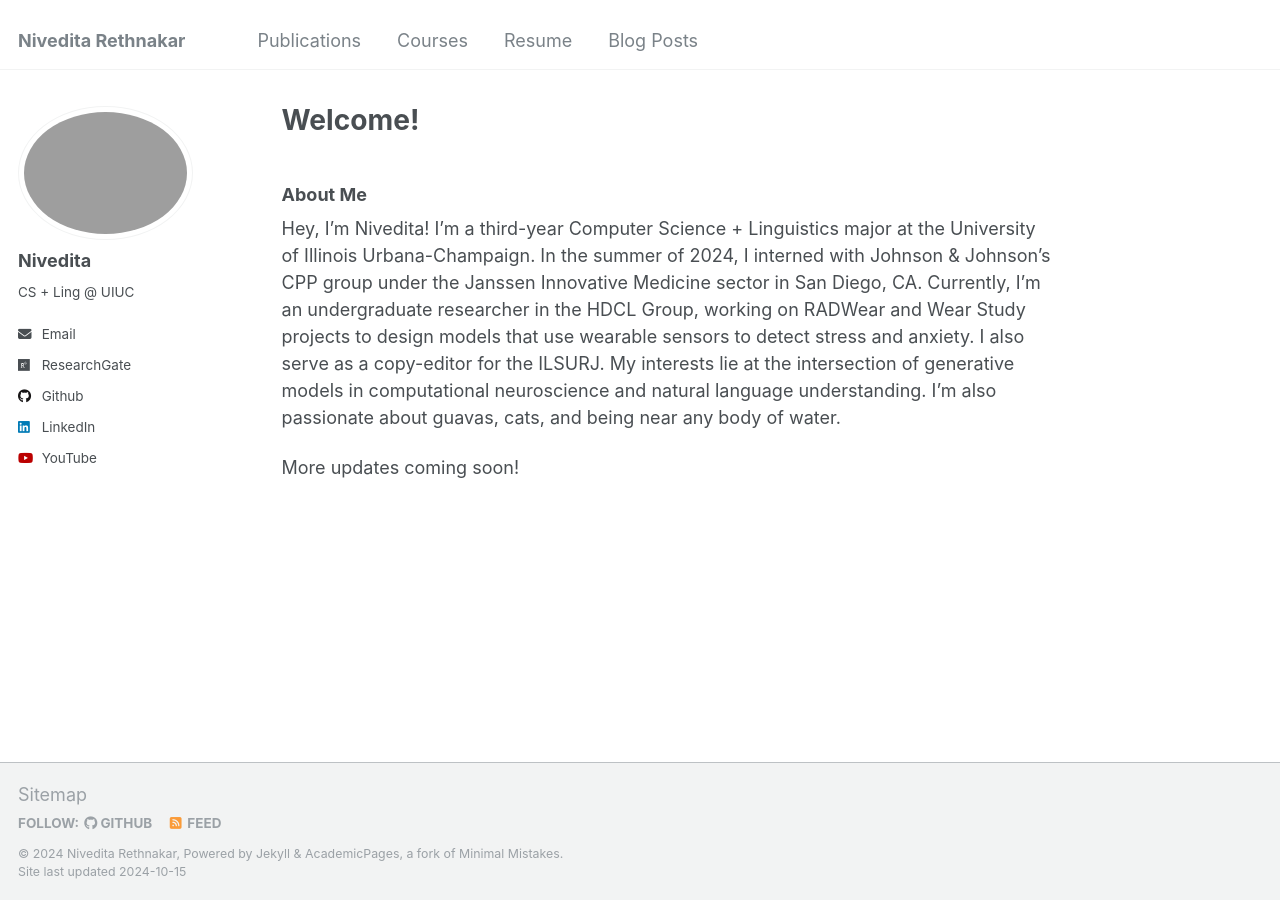
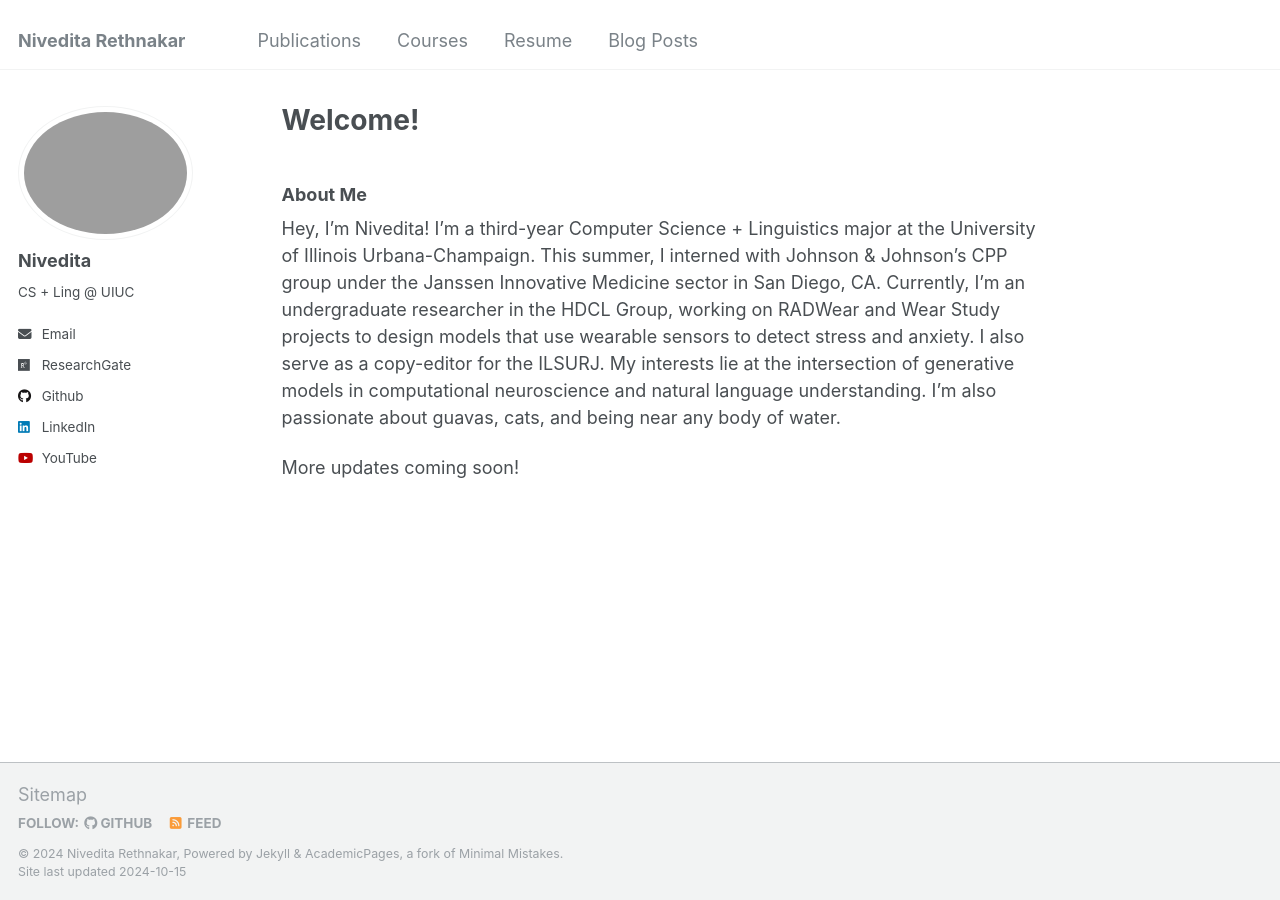
Before and after one commit to nivupai/nivupai.github.io, a Jekyll site: the page built from _pages/about.md, in a window 1280 px wide. Built offline with Jekyll 4.4.1, drawn with Linux system fonts in a browser that asks for light colours.

Commit message:
Update about.md

```diff
--- a/_pages/about.md
+++ b/_pages/about.md
@@ -8,6 +8,6 @@
 ---
 ### About Me
 
-Hey, I’m Nivedita! I’m a third-year Computer Science + Linguistics major at the University of Illinois Urbana-Champaign. In the summer of 2024, I interned with Johnson & Johnson’s CPP group under the Janssen Innovative Medicine sector in San Diego, CA. Currently, I'm an undergraduate researcher in the HDCL Group, working on RADWear and Wear Study projects to design models that use wearable sensors to detect stress and anxiety. I also serve as a copy-editor for the ILSURJ. My interests lie at the intersection of generative models in computational neuroscience and natural language understanding. I’m also passionate about guavas, cats, and being near any body of water.
+Hey, I’m Nivedita! I’m a third-year Computer Science + Linguistics major at the University of Illinois Urbana-Champaign. This summer, I interned with Johnson & Johnson’s CPP group under the Janssen Innovative Medicine sector in San Diego, CA. Currently, I'm an undergraduate researcher in the HDCL Group, working on RADWear and Wear Study projects to design models that use wearable sensors to detect stress and anxiety. I also serve as a copy-editor for the ILSURJ. My interests lie at the intersection of generative models in computational neuroscience and natural language understanding. I’m also passionate about guavas, cats, and being near any body of water.
 
 More updates coming soon!
```
